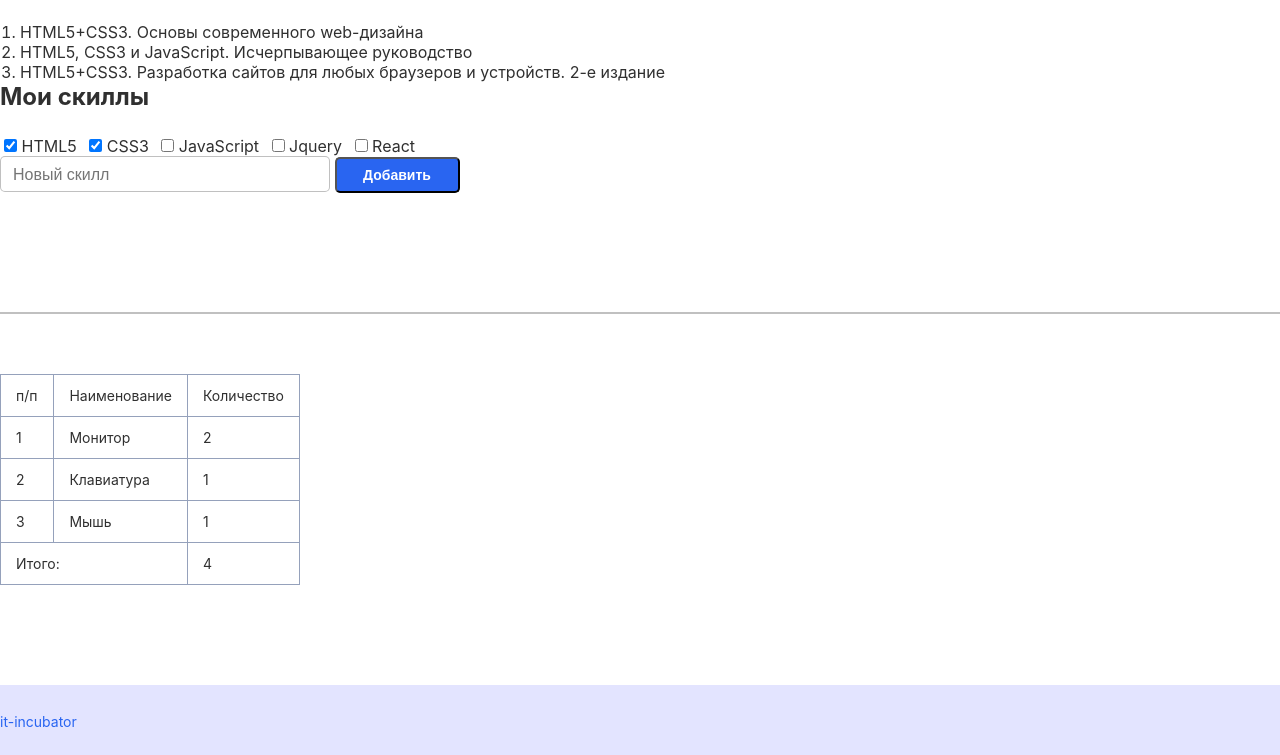
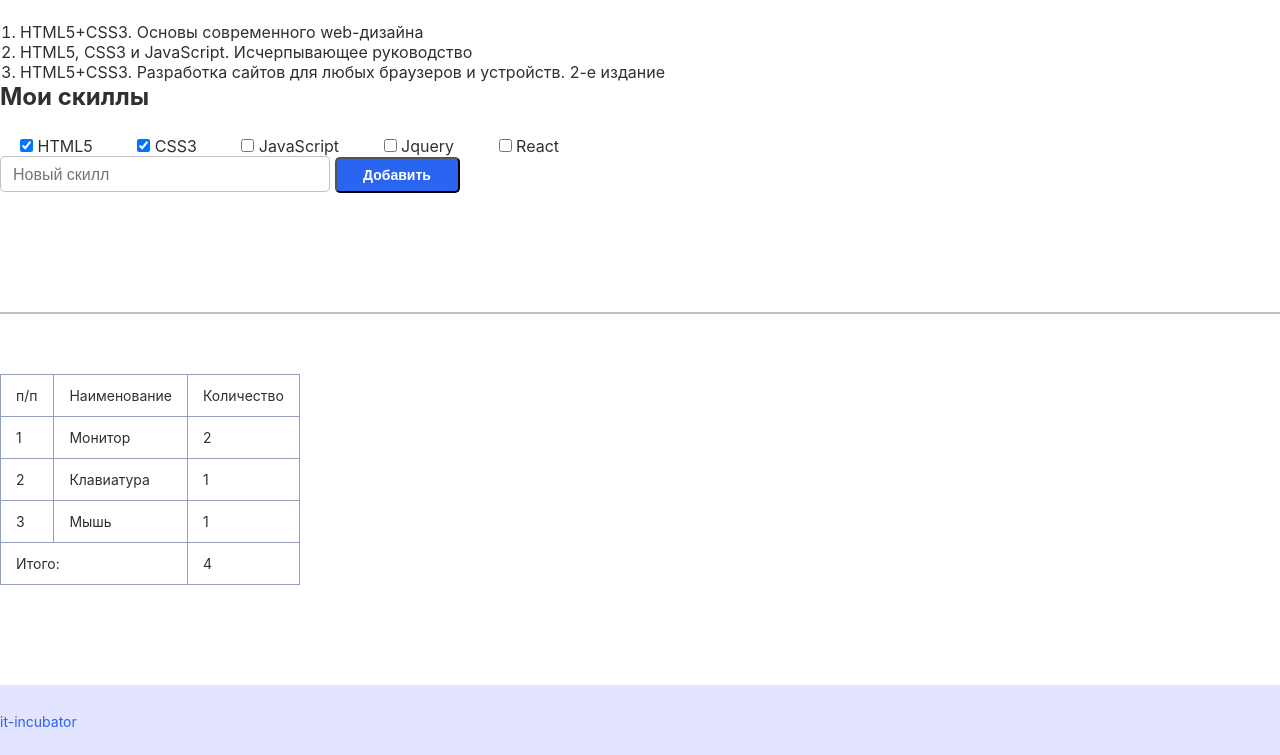
Before and after one commit to Svixdream/2-hw-with-auto-test-html-css, a plain HTML site: page index.html in a window 1280 px wide. Shown: the part 1158-1913 px from the top of the page. Drawn offline with Linux system fonts and the light colour scheme.

Commit message:
fix: troubleshooting-2

```diff
--- a/style.css
+++ b/style.css
@@ -102,7 +102,7 @@ select {
 
 .label {
     /* Стили для подписей чекбоксов */
-    padding: 0 4px;
+    padding: 0 20px;
 }
 
 .text-field {
```
